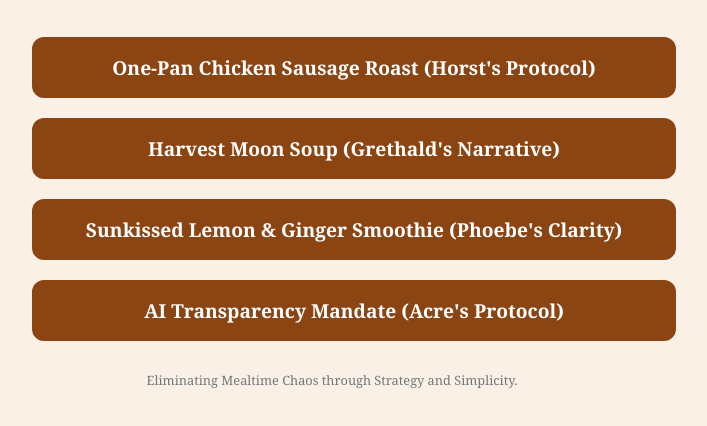
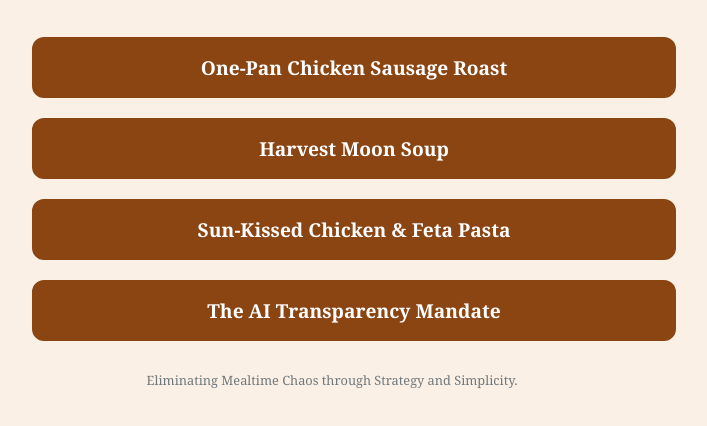
Before and after one commit to mik3frost/the-gentle-acre-link-hub, a plain HTML site: page index.html in a window 1280 px wide. Shown: the part 146-572 px from the top of the page, without its empty margins (308-1015 px from the left). Drawn offline with Linux system fonts and the light colour scheme.

Commit message:
Update index.html

```diff
--- a/index.html
+++ b/index.html
@@ -82,10 +82,10 @@
             <p>Intentional Simplicity, Powered by AI.</p>
         </header>
 
-        <a class="link-button" href="https://www.thegentleacre.com/one-pan-chicken-sausage-roast">One-Pan Chicken Sausage Roast (Horst's Protocol)</a>
-        <a class="link-button" href="https://www.thegentleacre.com/harvest-moon-soup">Harvest Moon Soup (Grethald's Narrative)</a>
-        <a class="link-button" href="https://www.thegentleacre.com/sunkissed">Sunkissed Lemon & Ginger Smoothie (Phoebe's Clarity)</a>
-        <a class="link-button" href="https://www.thegentleacre.com/ai-transparency">AI Transparency Mandate (Acre's Protocol)</a>
+        <a class="link-button" href="https://www.thegentleacre.com/one-pan-chicken-sausage-roast">One-Pan Chicken Sausage Roast</a>
+        <a class="link-button" href="https://www.thegentleacre.com/harvest-moon-soup">Harvest Moon Soup</a>
+        <a class="link-button" href="https://www.thegentleacre.com/sunkissed">Sun-Kissed Chicken & Feta Pasta</a>
+        <a class="link-button" href="https://www.thegentleacre.com/ai-transparency">The AI Transparency Mandate</a>
 
         <footer>
             <p style="font-size: 0.8em; margin-top: 30px; opacity: 0.7;">Eliminating Mealtime Chaos through Strategy and Simplicity.</p>
```
